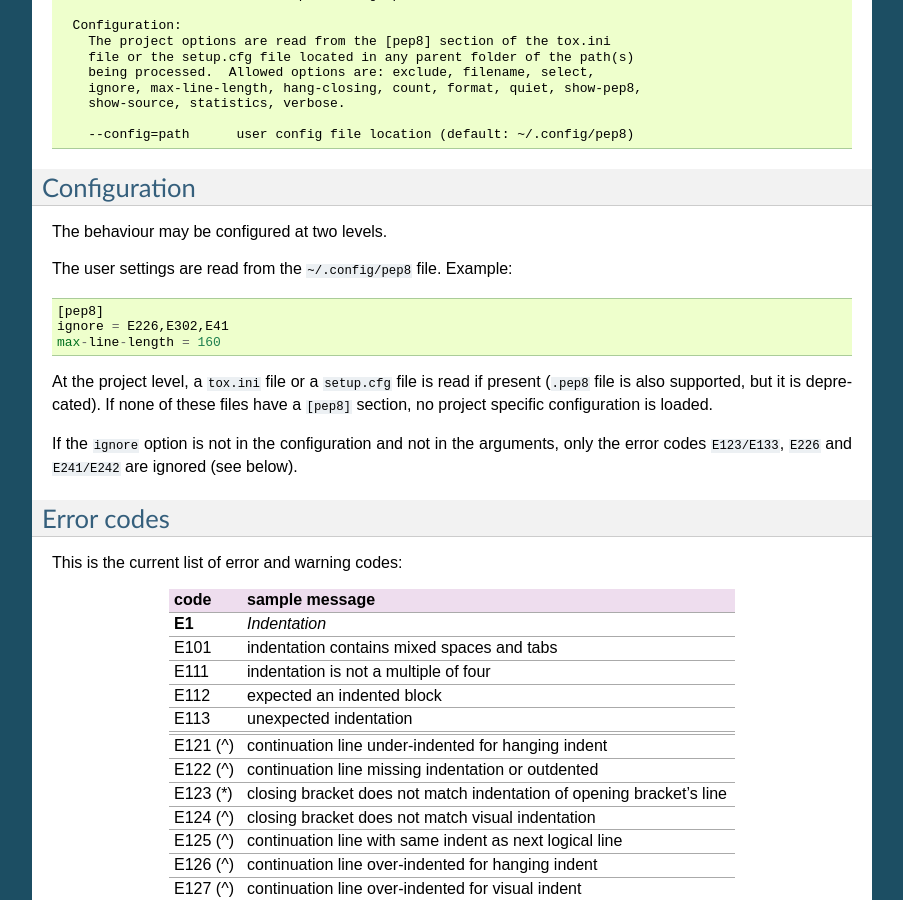
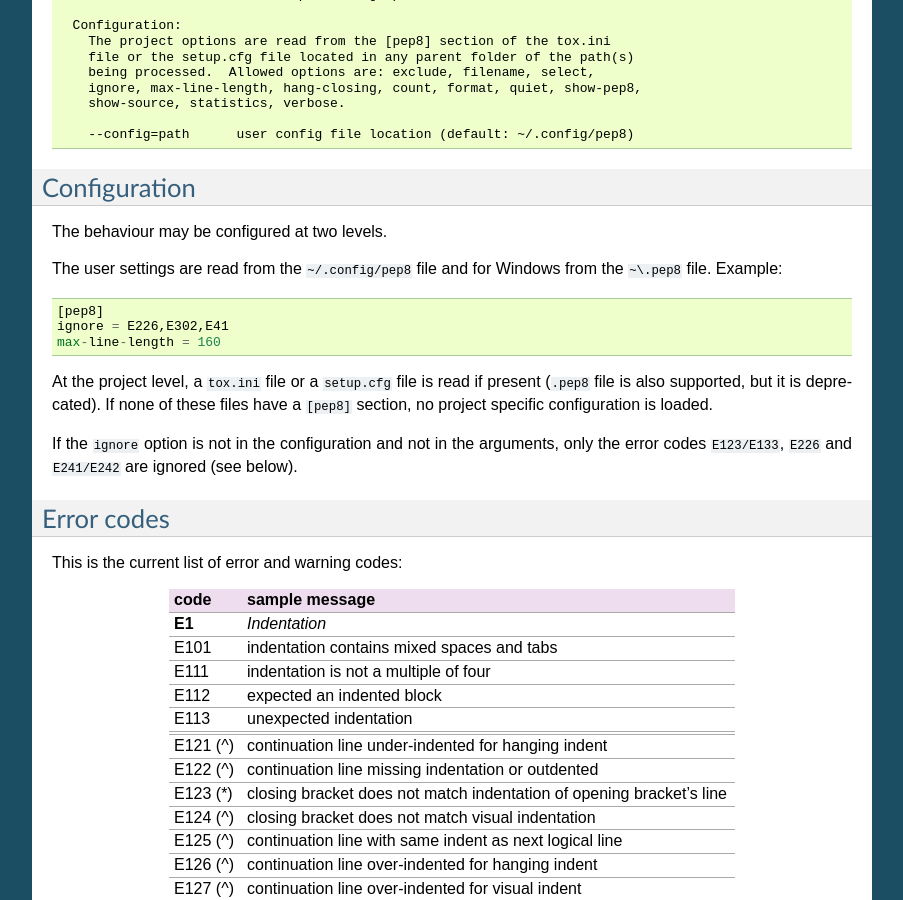
Before and after one commit to PyCQA/pycodestyle, a Sphinx documentation site: the page built from docs/intro.rst, in a window 1280 px wide and 900 px high, scrolled down 2270 px. Shown: the whole window, without its empty margins (198-1101 px from the left). Built offline with Sphinx 7.4.7, drawn with Linux system fonts in a browser that asks for light colours.

Commit message:
Fixed #281 in docs
Updated the Configuration section of the Intro Documentation to tell Windows users where their .pep8 configuration file is stored.

```diff
--- a/docs/intro.rst
+++ b/docs/intro.rst
@@ -158,7 +158,8 @@ Configuration
 
 The behaviour may be configured at two levels.
 
-The user settings are read from the ``~/.config/pep8`` file.
+The user settings are read from the ``~/.config/pep8`` file and
+for Windows from the ``~\.pep8`` file.
 Example::
 
   [pep8]
```
